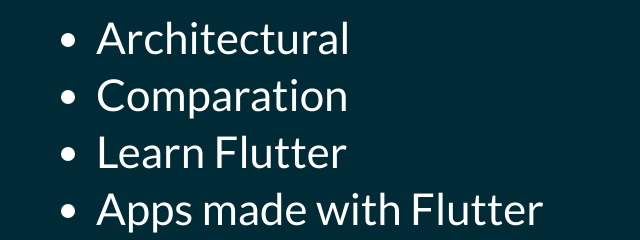
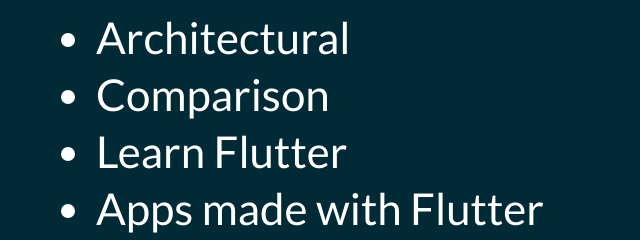
Before and after one commit to phivh/flutter-introdution, a website: page index.html in a window 1280 px wide. Both pictures are taken after a click on the button "next slide". Shown: the part 372-612 px from the top of the page, 149-789 px from the left. Drawn offline with Linux system fonts and the light colour scheme.

Commit message:
Update index.html

```diff
--- a/index.html
+++ b/index.html
@@ -43,7 +43,7 @@
 						<ul>
 							<li>Introduction</li>
 							<li>Architectural</li>
-							<li>Comparation</li>
+							<li>Comparison</li>
 							<li>Learn Flutter</li>
 							<li>Apps made with Flutter</li>
 						</ul>
```
